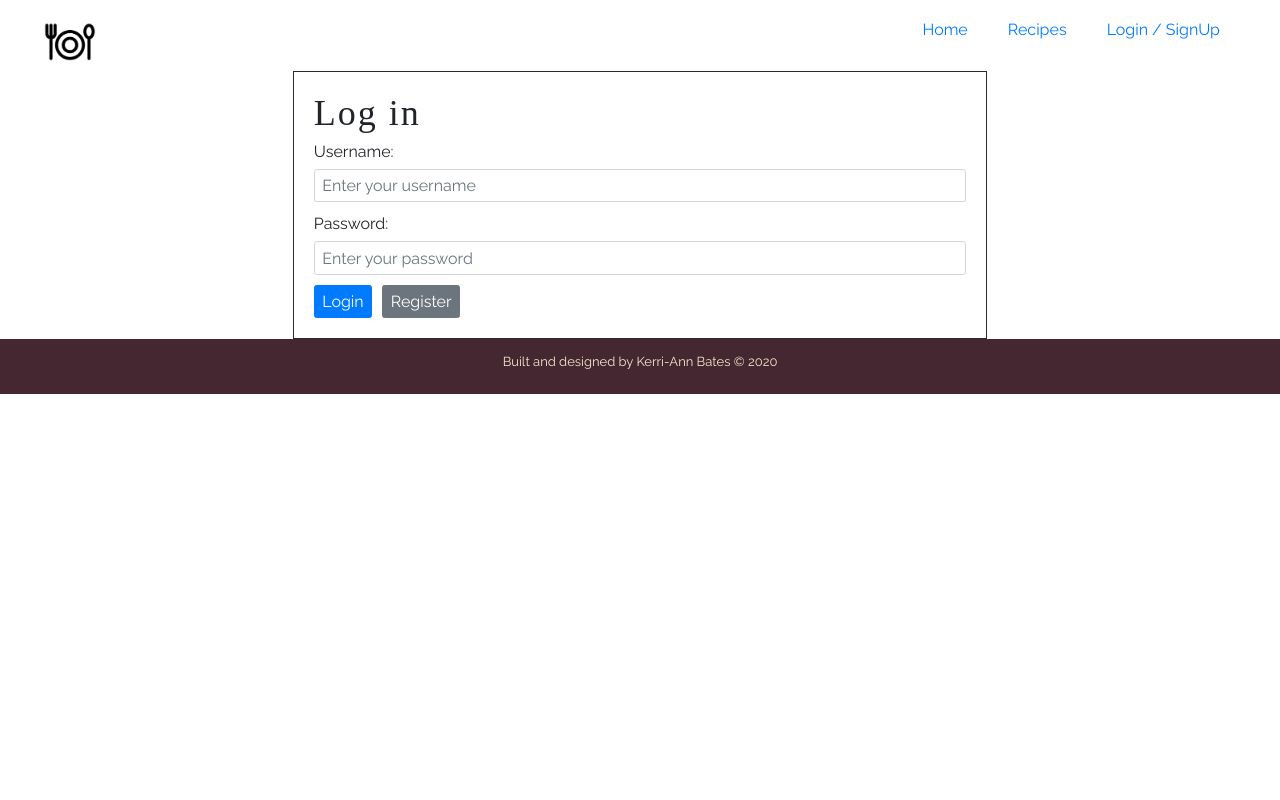
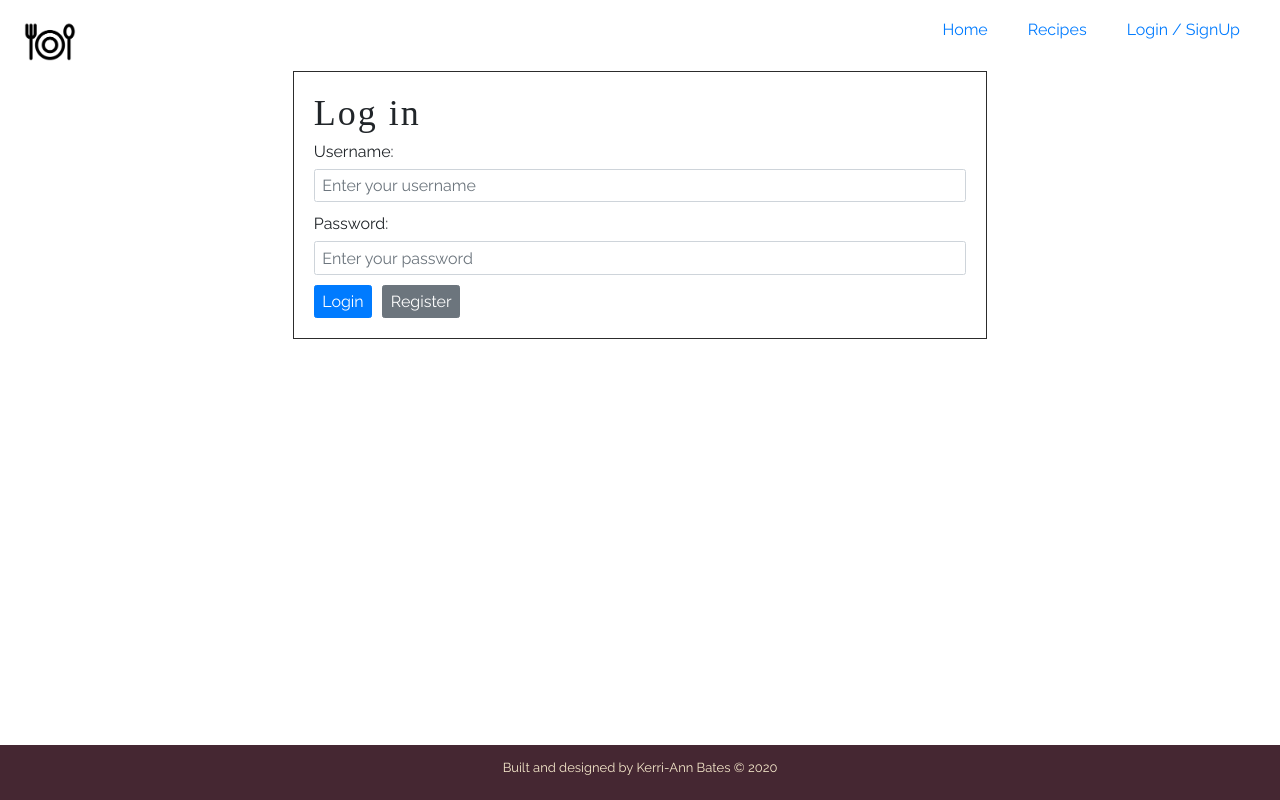
Before and after one commit to Kerri-AnnBates/recipe-app, a React (Create React App) app in the folder app/: page /login in a window 1280 px wide. Built offline with nearby package versions, Linux system fonts and the light colour scheme; a web font is replaced by a local one.

Commit message:
styles for sticky footer

```diff
--- a/app/src/components/forms/Login.js
+++ b/app/src/components/forms/Login.js
@@ -7,9 +7,7 @@ import Header from '../header/Header';
 function Login() {
    return (
       <>
-         <div className="container">
-            <Header />
-         </div>
+         <Header />
          <div className="login">
             <div className="container">
                <div className="login-wrapper">
--- a/app/src/components/home/Home.js
+++ b/app/src/components/home/Home.js
@@ -9,10 +9,9 @@ import { FontAwesomeIcon } from '@fortawesome/react-fontawesome'
 
 function home() {
    return (
-      <div className="home">
+      <>
+               <Header />
          <div className="main-intro">
-            <div className="container">
-               <Header />
                <div className="main-content">
                   <div className="grid-text">
                      <h1>Recipes</h1>
@@ -25,7 +24,6 @@ function home() {
                      Image here
                   </div>
                </div>
-            </div>
          </div>
          <div className="featured">
             <div className="container">
@@ -81,7 +79,7 @@ function home() {
                </div>
             </div>
          </div>
-      </div>
+      </>
    )
 }
 
--- a/app/src/components/recipe/RecipeList.js
+++ b/app/src/components/recipe/RecipeList.js
@@ -3,14 +3,14 @@ import Header from '../header/Header';
 
 function RecipeList() {
     return (
-        <div className="container">
+        <>
             <Header />
             <div className="recipe-list">
                 <div className="container">
                     <h1>Your Recipes</h1>
                 </div>
             </div>
-        </div>
+        </>
     )
 }
 
--- a/app/src/styles/general.scss
+++ b/app/src/styles/general.scss
@@ -14,6 +14,23 @@ body {
    font-size: 1.6rem;
    font-family: 'Raleway', sans-serif;
 }
+
+// Sticky footer
+html, body, #root {
+   height: 100%;
+}
+
+.App {
+   display: flex;
+   min-height: 100%;
+   flex-direction: column;
+}
+
+footer {
+   margin-top: auto;
+}
+
+// End Sticky footer
 
 h1,
 h2,
```
